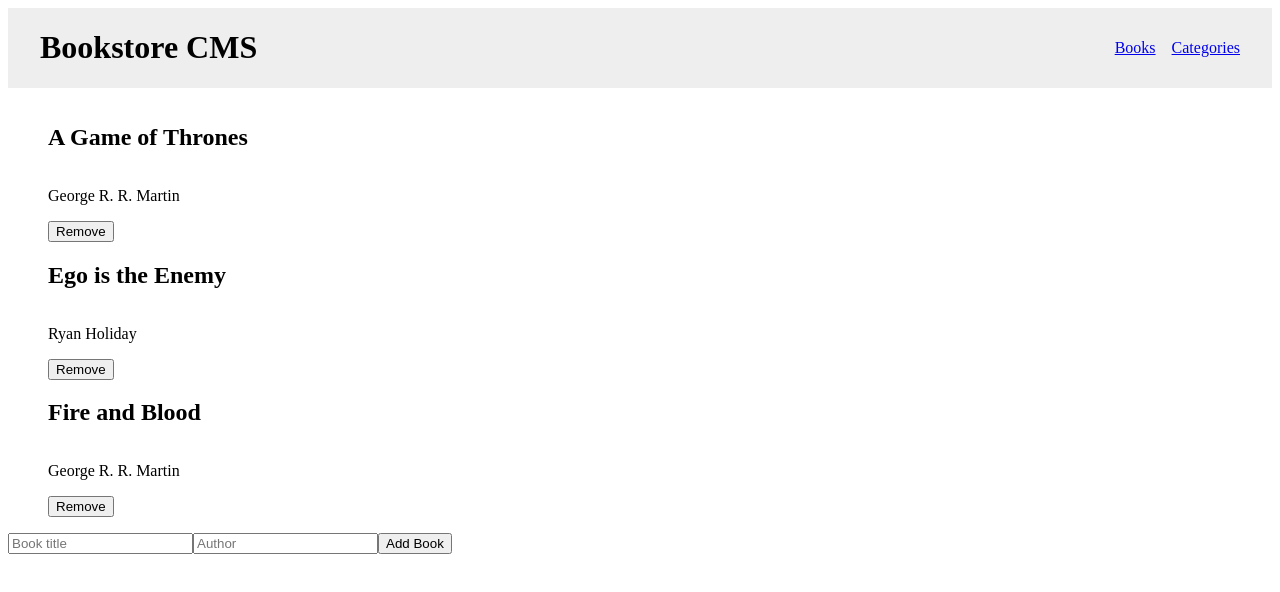
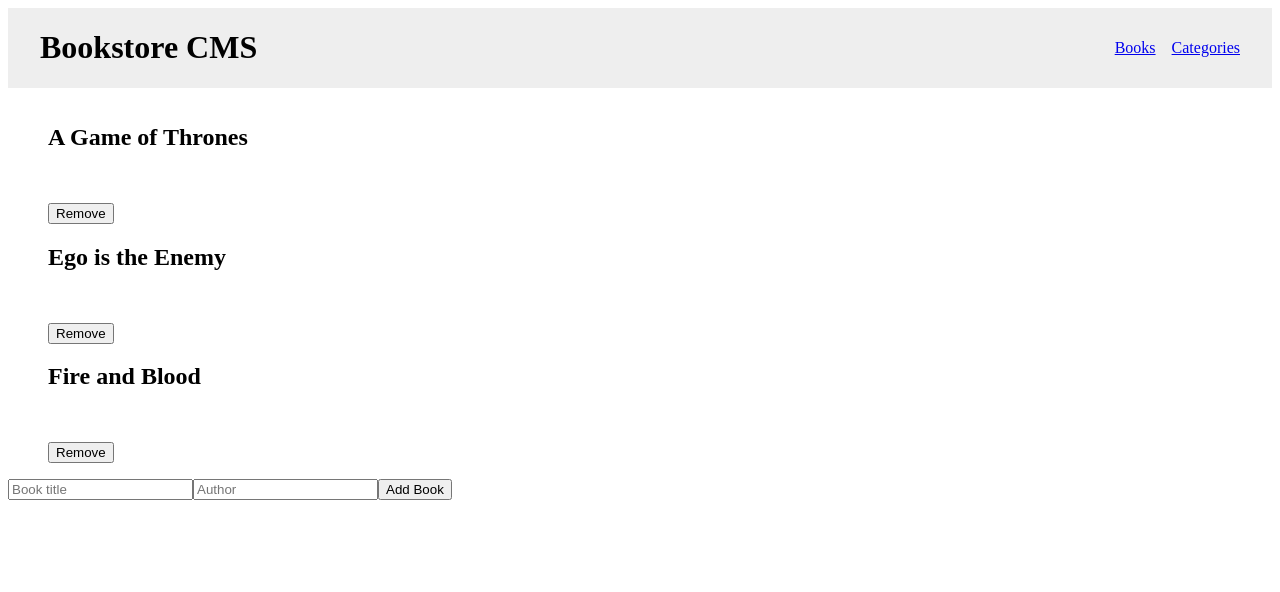
Before and after one commit to roniy68/react-book-store, a React (Create React App) app: page / in a window 1280 px wide. Shown: the top 592 px of the page. Built offline with nearby package versions, Linux system fonts and the light colour scheme.

Commit message:
[🔥] Changed as per instructions

```diff
--- a/src/components/Books.js
+++ b/src/components/Books.js
@@ -1,34 +1,26 @@
 import Book from './Book';
 import styles from '../styles/Books.module.css';
+import Form from './Form';
 
-const Books = () => (
+const Books = () => {
+  const books = [
+    { title: 'A Game of Thrones', Author: 'George R. R. Martin' },
+    { title: 'Ego is the Enemy', Author: 'Ryan Holiday' },
+    { title: 'Fire and Blood', Author: 'George R. R. Martin' },
+  ];
+  return (
     <div className={styles.books}>
       <ul className={styles.list}>
-      <li className={styles.item}>
-        <Book title="A Game of Thrones" author="George R. R. Martin" />
+        {
+          books.map((book, index) => (
+            <li key={index.toString()} className={styles.item}>
+              <Book title={book.title} author={book.author} />
             </li>
-      <li className={styles.item}>
-        <Book title="Ego is the Enemy" author="Ryan Holiday" />
-      </li>
-      <li className={styles.item}>
-        <Book title="Fire and Blood" author="George R. R. Martin" />
-      </li>
+          ))
+        }
       </ul>
-    <form className={styles.form}>
-      <input
-        type="text"
-        placeholder="Book title"
-        className={styles.input}
-      />
-      <input
-        type="text"
-        placeholder="Author"
-        className={styles.input}
-      />
-      <button type="submit" className={styles.button}>
-        Add Book
-      </button>
-    </form>
+      <Form />
     </div>
   );
+};
 export default Books;
--- /dev/null
+++ b/src/components/Form.js
@@ -0,0 +1,22 @@
+import React from 'react';
+import styles from '../styles/Form.module.css';
+
+const Form = () => (
+  <form className={styles.form}>
+    <input
+      type="text"
+      placeholder="Book title"
+      className={styles.input}
+    />
+    <input
+      type="text"
+      placeholder="Author"
+      className={styles.input}
+    />
+    <button type="submit" className={styles.button}>
+      Add Book
+    </button>
+  </form>
+);
+
+export default Form;
--- /dev/null
+++ b/src/styles/Form.module.css
@@ -0,0 +1,3 @@
+.form {
+  display: flex;
+}
```
Also changed, not shown: .eslintrc.json, 1 other file (tests, documents, lock files or other folders). Lines whose indentation alone changed are shown as unchanged.
